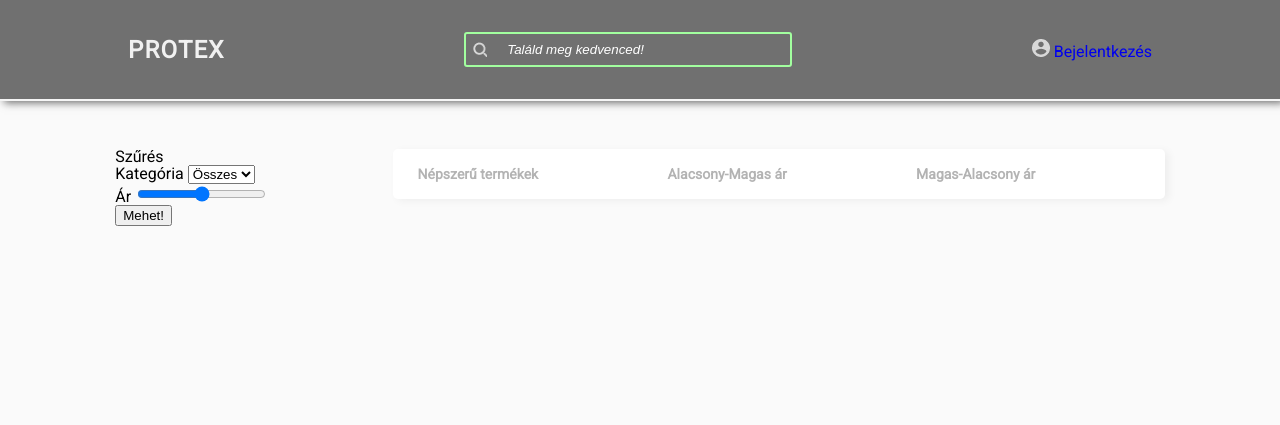
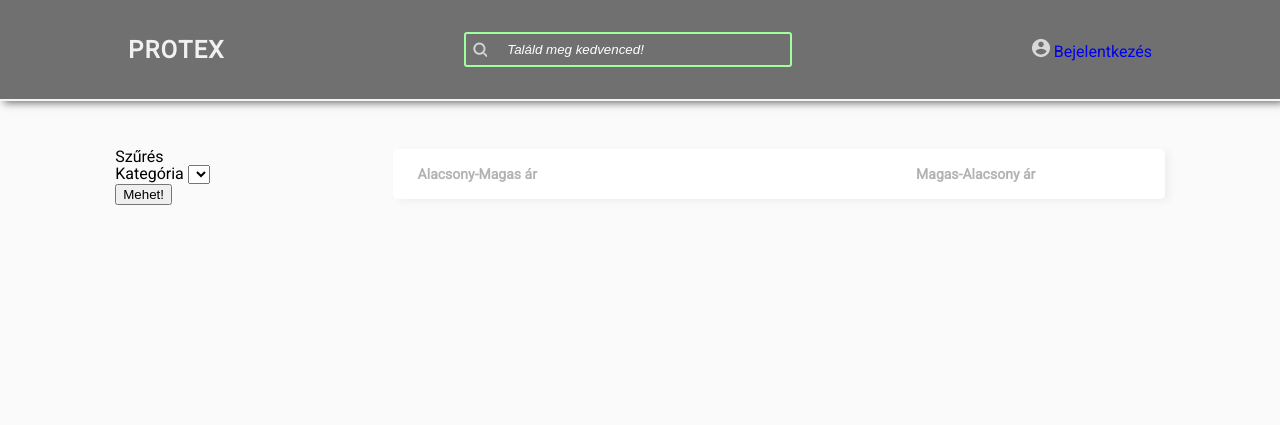
Before and after one commit to AgostonHerczegh/protexv2-1, a Node server app: template views/home/index.hbs in a window 1280 px wide. Shown: the top 425 px of the page. Run offline with Node 20, Linux system fonts and the light colour scheme; the template is opened without the code that fills it: most values are stand-ins (such as "Sample title", 1, 10 or a date in 2020); lists and menus that the app fills with data are empty; some libraries are stand-ins or nearby versions.

Commit message:
Kategoria filter nem mukodik egyelore, a funkctioban van a baj.

```diff
--- a/views/partials/header.hbs
+++ b/views/partials/header.hbs
@@ -45,12 +45,6 @@
         {{/if}}
       </div>
     </div>
-
-    <div class="action-item">
-     <div id="admin-panel" style="display: none;">
-    <!-- Admin panel content here... -->
-    </div>
-    </div>
   </div>
   <div class="line-div"></div>
 
--- a/views/partials/products.hbs
+++ b/views/partials/products.hbs
@@ -1,36 +1,23 @@
 <section class="products">
   <aside>
-    <form id="filters-form">
+    <form id="filters-form" action="/" method="get"></form>
     <fieldset>
       <legend>Szűrés</legend>
       <div class="filter">
         <label for="category">Kategória</label>
-          <select name="category" id="category">
-            <option value="0">Összes</option>
+        <select name="category_name" id=" category">
           {{#each categories}}
-              <option value="{{this.id}}">{{this.name}}</option>
+          <option>{{this.category_name}}</option>
           {{/each}}
         </select>
-          <div class="price">
-          <label for="price">Ár</label>
-          <input type="range" name="price-slider" id="price-slider" min="0" max="100000" step="1000">
       </div>
-          <div class="brand">
-            {{!-
-          <label for="brand">Gyártók</label>
-          <select name="brand" id="brand">
-            <option value="0">Összes</option>
-          </div>
-        </div>
-        -}}
-        <button type="submit">Mehet!</button>
+      <button type=" submit">Mehet!</button>
     </fieldset>
     </form>
   </aside>
   <main>
     <nav>
       <ul class="filters">
-        <li class="filter"><a href="/order/rating">Népszerű termékek</a></li>
         <li class="filter"><a href="/order/low-price">Alacsony-Magas ár</a></li>
         <li class="filter"><a href="/order/price">Magas-Alacsony ár</a></li>
       </ul>
@@ -41,7 +28,9 @@
         <div class="labels">
         </div>
         <img src="/img/products/{{this.img_url}}" alt="{{this.name}}" class="product-img">
-          <a href="/product-detail/{{this.product_url}}"><p class="name">{{this.name}}</p></a>
+        <a href="/product-detail/{{this.product_url}}">
+          <p class="name">{{this.name}}</p>
+        </a>
         <div class="price">
           <p class="price-value">{{this.price}} Ft</p>
         </div>
```
Also changed, not shown: dao/productsDAO.js (+10 -0 lines). Lines whose indentation alone changed are shown as unchanged.
